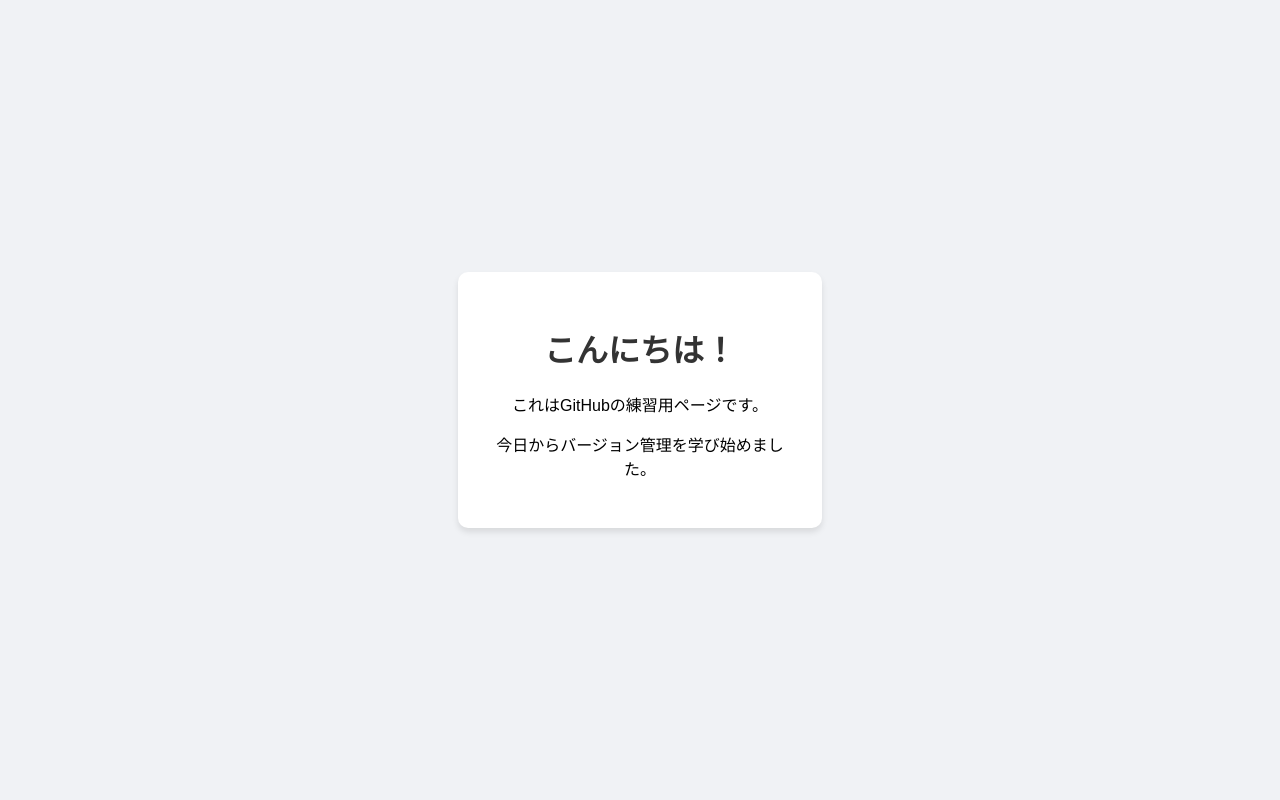
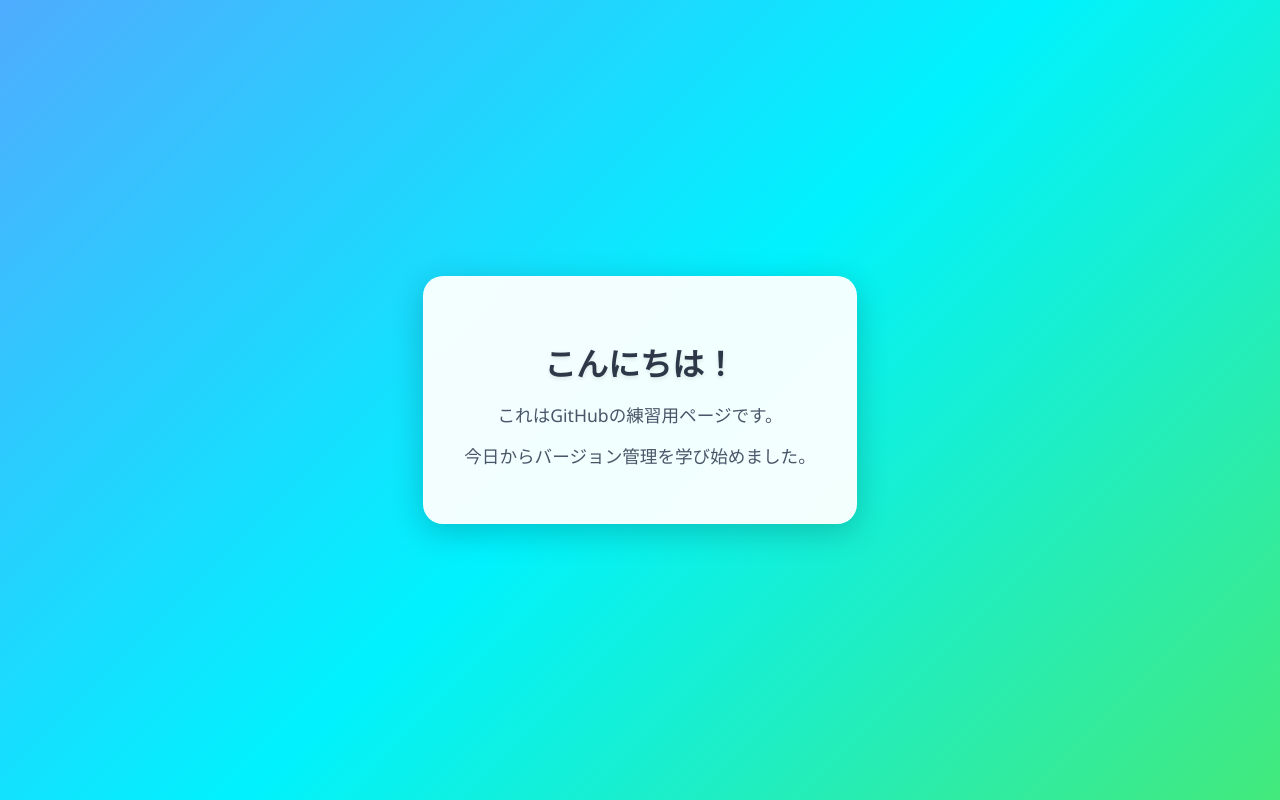
Before and after one commit to moff-ozawa/practice-website, a plain HTML site: page index.html in a window 1280 px wide. Drawn offline with Linux system fonts and the light colour scheme.

Commit message:
デザインをAIで修正

```diff
--- a/style.css
+++ b/style.css
@@ -1,22 +1,38 @@
 body {
-    background-color: #f0f2f5;
-    font-family: sans-serif;
+    background: linear-gradient(135deg, #4facfe 0%, #00f2fe 50%, #43e97b 100%);
+    background-attachment: fixed;
+    font-family: 'Segoe UI', Tahoma, Geneva, Verdana, sans-serif;
     display: flex;
     justify-content: center;
     align-items: center;
     height: 100vh;
     margin: 0;
+    min-height: 100vh;
 }
 
 .card {
-    background: white;
-    padding: 2rem;
-    border-radius: 10px;
-    box-shadow: 0 4px 6px rgba(0,0,0,0.1);
+    background: rgba(255, 255, 255, 0.95);
+    backdrop-filter: blur(10px);
+    padding: 2.5rem;
+    border-radius: 20px;
+    box-shadow: 0 8px 32px rgba(0, 0, 0, 0.2);
     text-align: center;
-    max-width: 300px;
+    max-width: 400px;
+    border: 1px solid rgba(255, 255, 255, 0.3);
 }
 
 h1 {
-    color: #333;
+    color: #2d3748;
+    font-weight: 700;
+    font-size: 2rem;
+    margin-bottom: 1rem;
+    text-shadow: 0 2px 4px rgba(0, 0, 0, 0.1);
 }
+
+p {
+    color: #4a5568;
+    font-size: 1.1rem;
+    line-height: 1.6;
+    font-weight: 500;
+    margin: 0.8rem 0;
+}
```
